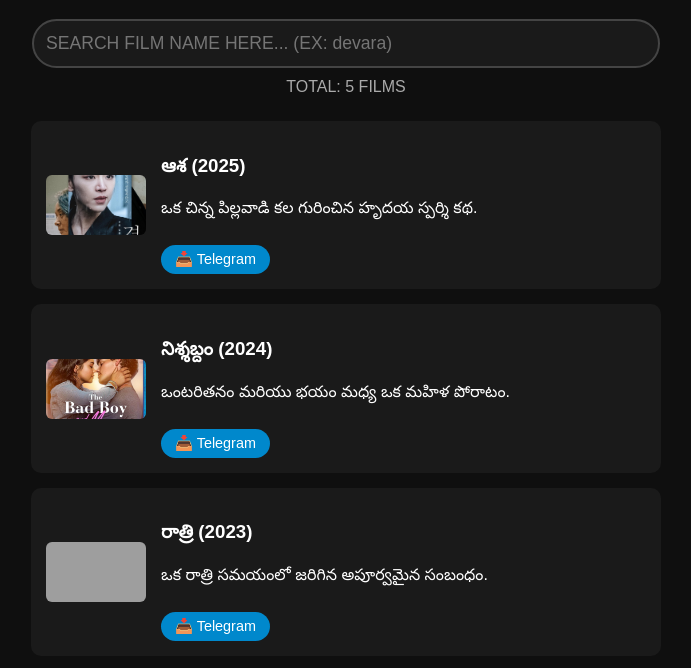
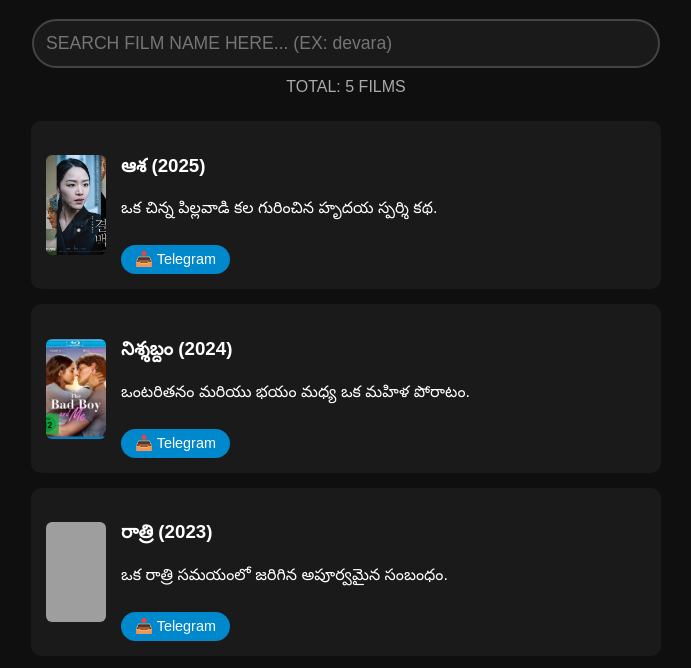
Before and after one commit to mkmovieshu/filyhub, a plain HTML site: page index.html in a window 1280 px wide. Shown: the part 82-750 px from the top of the page, without its empty margins (294-985 px from the left). Drawn offline with Linux system fonts and the light colour scheme; grey boxes are pictures that could not be loaded.

Commit message:
Update index.html

```diff
--- a/index.html
+++ b/index.html
@@ -39,8 +39,8 @@
       align-items: center;
     }
     .film-card img {
-      width: 100px;
-      height: 60px;
+      width: 60px;
+      height: 100px;
       object-fit: cover;
       border-radius: 6px;
     }
```
